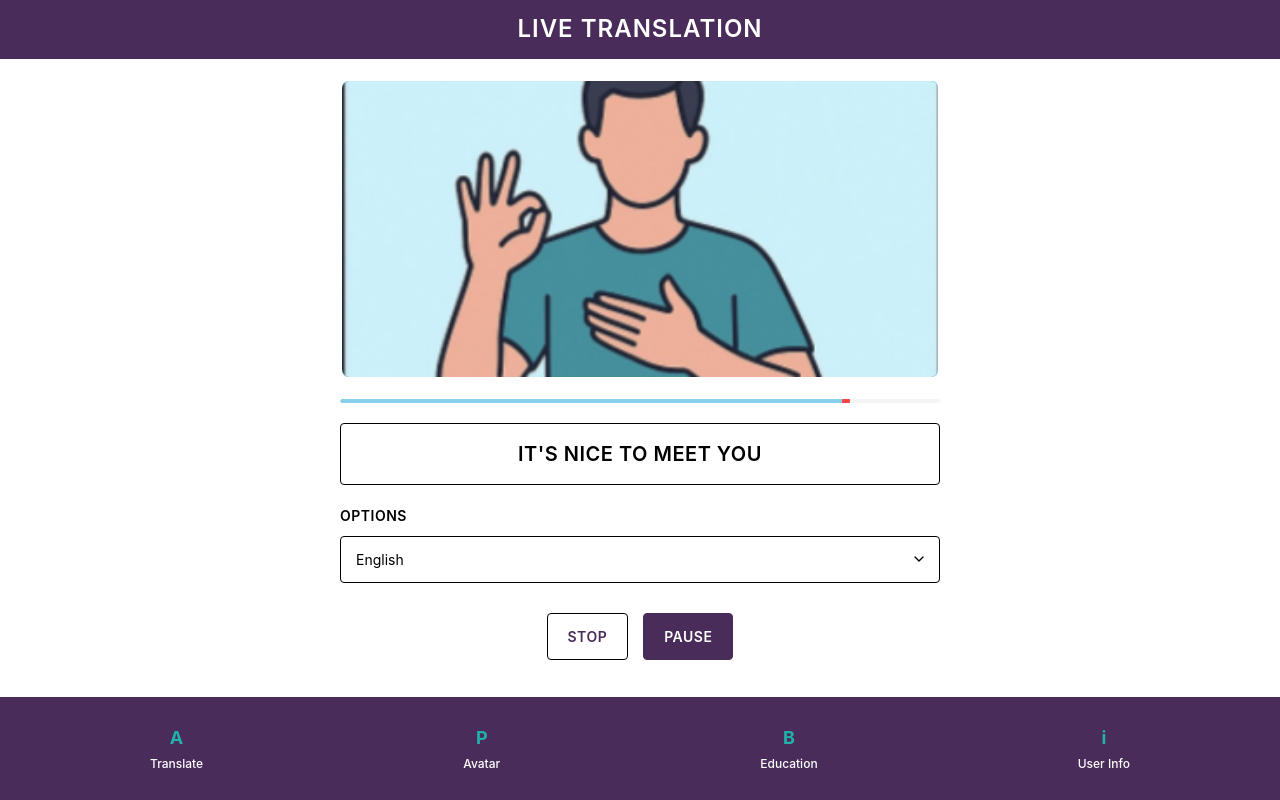
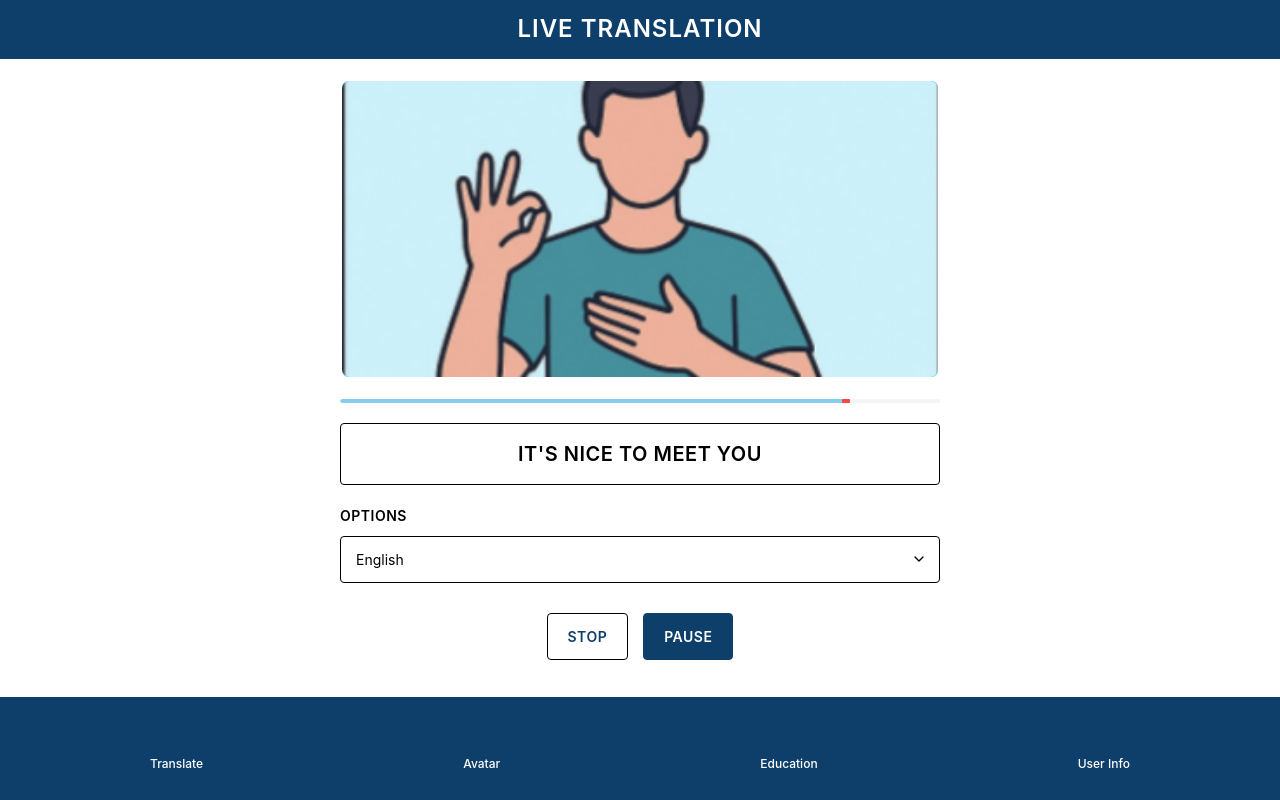
Before and after one commit to Boe6Eod7Nty/HandScribe, a PHP site: page /index.php in a window 1280 px wide. Run offline with PHP 8.4, Linux system fonts and the light colour scheme.

Commit message:
Updated styles.css to match brand colors

```diff
--- a/assets/css/styles.css
+++ b/assets/css/styles.css
@@ -1,8 +1,6 @@
 /* HandScribe Mobile-First Live Translation App Styles */
 :root {
-  --header-purple: #4a2c5a;
-  --light-purple: #8b5a9f;
-  --teal: #20b2aa;
+  --primary-blue: #0E3F6A;
   --light-blue: #87ceeb;
   --white: #ffffff;
   --black: #000000;
@@ -28,7 +26,7 @@
 
 body {
   font-family: -apple-system, BlinkMacSystemFont, 'Segoe UI', Roboto, sans-serif;
-  background-color: var(--light-purple);
+  background-color: var(--white);
   color: var(--black);
   overflow-x: hidden;
   -webkit-font-smoothing: antialiased;
@@ -47,7 +45,7 @@ body {
 
 /* Header Styles */
 .app-header {
-  background-color: var(--header-purple);
+  background-color: var(--primary-blue);
   padding: 15px 20px;
   text-align: center;
   position: sticky;
@@ -219,13 +217,13 @@ body {
 
 .btn-stop {
   background-color: var(--white);
-  color: var(--header-purple);
+  color: var(--primary-blue);
 }
 
 .btn-pause {
-  background-color: var(--header-purple);
+  background-color: var(--primary-blue);
   color: var(--white);
-  border-color: var(--header-purple);
+  border-color: var(--primary-blue);
 }
 
 .btn-stop:hover,
@@ -236,7 +234,7 @@ body {
 
 /* Footer Styles */
 .app-footer {
-  background-color: var(--header-purple);
+  background-color: var(--primary-blue);
   padding: 15px 20px;
   position: sticky;
   bottom: 0;
@@ -275,7 +273,7 @@ body {
 }
 
 .icon-text {
-  color: var(--teal);
+  color: var(--primary-blue);
   font-size: 18px;
   font-weight: bold;
 }
@@ -287,7 +285,7 @@ body {
 }
 
 .icon-triangle {
-  color: var(--teal);
+  color: var(--primary-blue);
   font-size: 8px;
   position: absolute;
   margin-top: -8px;
```
